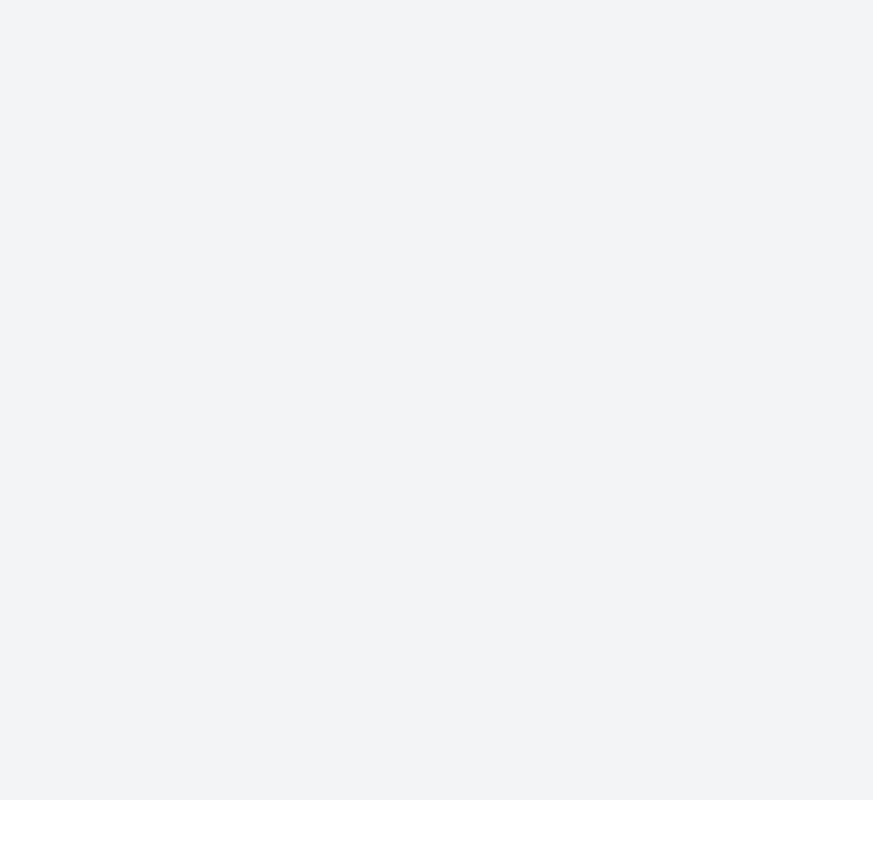
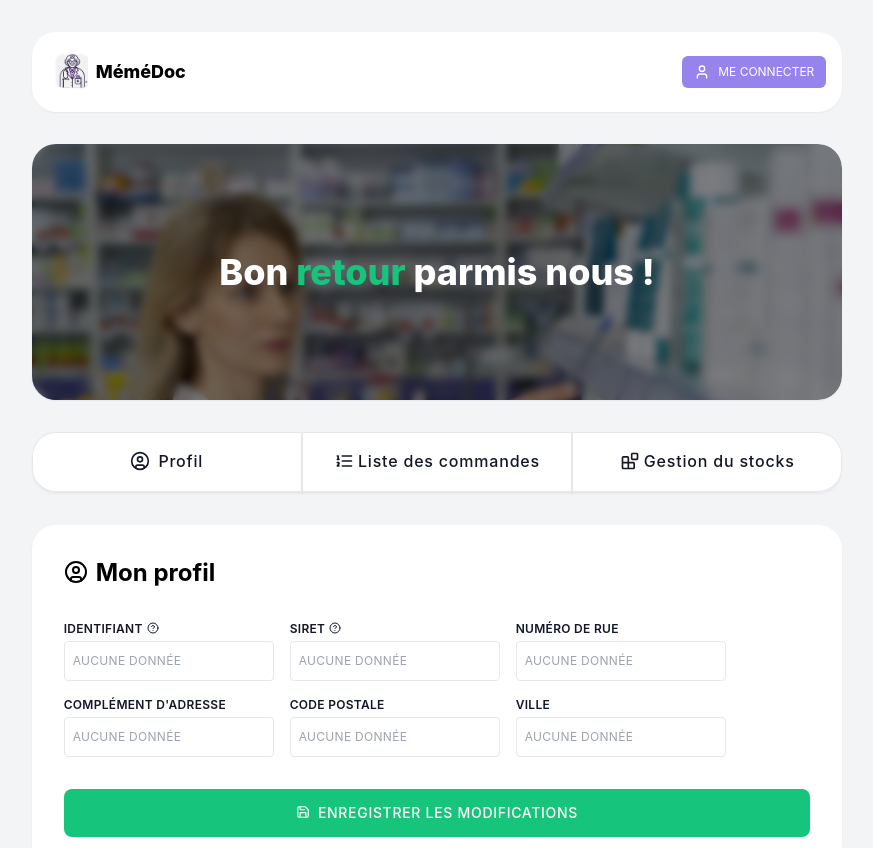
Before and after one commit to EhisOkpebho/memedocs, a React (Create React App) app: page /profile in a window 1280 px wide. Before the commit this address had no page. Shown: the top 848 px of the page, without its empty margins (203-1076 px from the left). Before the commit the page ends 800 px from the top, so only its background shows below. Built offline with nearby package versions, Linux system fonts and the light colour scheme.

Commit message:
:sparkles: create profile page + organize layouts and components

```diff
--- a/src/App.tsx
+++ b/src/App.tsx
@@ -3,13 +3,15 @@ import './App.css';
 import {BrowserRouter, Route, Routes} from "react-router-dom";
 import Home from "./pages/Home";
 import Layout from "./layout";
+import Profile from "./pages/Profile";
 
 function App() {
   return (
       <BrowserRouter>
           <Layout>
               <Routes>
-                  <Route index path="/" element={<Home />} />
+                  <Route index path='/' element={<Home />} />
+                  <Route index path='/profile' element={<Profile />} />
               </Routes>
           </Layout>
       </BrowserRouter>
--- /dev/null
+++ b/src/components/Footer.tsx
@@ -0,0 +1,11 @@
+const Footer = () => {
+    return (
+        <footer
+            className='px-4 md:px-8 py-4 w-full min-h-20 flex flex-col md:flex-row items-center justify-between rounded-2xl shadow-sm bg-white'>
+            <p>© 2024 tous droits réservés - Équipe 7</p>
+            <p>EPSI - Lille</p>
+        </footer>
+    )
+}
+
+export default Footer
--- /dev/null
+++ b/src/components/FormInput.tsx
@@ -0,0 +1,21 @@
+import {DetailedHTMLProps, FC, InputHTMLAttributes} from "react";
+import {CircleHelp} from "lucide-react";
+
+type Props = { label: string, description?: string } & DetailedHTMLProps<InputHTMLAttributes<HTMLInputElement>, HTMLInputElement>
+
+const FormInput: FC<Props> = ({ label, description,  ...rest }) => {
+    return (
+        <>
+            <fieldset className='flex flex-col space-y-1'>
+                <label className='tracking-wide uppercase font-semibold text-xs text-gray-900'>
+                    {label}
+                    { description && <CircleHelp className='ml-1 mb-0.5 inline size-3'/> }
+                </label>
+                <input {...rest} placeholder='Aucune donnée'
+                       className='px-2 h-10 rounded outline-none focus:ring-2 focus:ring-primary border border-gray-200 focus:bg-primary/5 text-gray-700 tracking-wide uppercase text-xs'/>
+            </fieldset>
+        </>
+    )
+}
+
+export default FormInput
--- /dev/null
+++ b/src/components/Header.tsx
@@ -0,0 +1,20 @@
+import {Link} from "react-router-dom";
+import {User} from "lucide-react";
+
+const Header = () => {
+    return (
+        <header className='px-4 w-full h-20 flex items-center justify-between rounded-3xl shadow-sm bg-white'>
+            <Link to='/' className='flex items-center justify-center gap-x-2 font-extrabold text-lg'>
+                <figure className='w-10 aspect-square bg-cover' style={{backgroundImage: "url('/logo.png')"}}/>
+                MéméDoc
+            </Link>
+            <button
+                className='px-3 h-8 flex items-center gap-x-2 rounded-md bg-primary uppercase text-xs text-white'>
+                <User className='size-4'/>
+                Me connecter
+            </button>
+        </header>
+    )
+}
+
+export default Header
--- a/src/layout.tsx
+++ b/src/layout.tsx
@@ -1,9 +1,13 @@
 import {ReactNode} from "react";
+import Footer from "./components/Footer";
 
 export default function Layout({ children }: { children: ReactNode }) {
     return (
         <div className='p-4 md:p-8 w-screen min-h-dvh bg-gray-100'>
-            {children}
+            <main className='mx-auto w-full lg:w-3/4 xl:w-2/3 flex flex-col gap-4 md:gap-8'>
+                {children}
+                <Footer />
+            </main>
         </div>
     )
 }
--- /dev/null
+++ b/src/layouts/MySpaceLayout.tsx
@@ -0,0 +1,38 @@
+import {ReactNode} from "react";
+import Header from "../components/Header";
+import {Blocks, CircleUser, ListOrdered} from "lucide-react";
+
+export default function Layout({ children }: { children: ReactNode }) {
+    return (
+        <>
+            <Header/>
+            <div className='w-full h-64 overflow-hidden rounded-3xl shadow-sm bg-cover'
+                 style={{backgroundImage: "url('/pharmacie.jpg')"}}>
+                <div
+                    className='p-4 w-full h-full flex flex-col items-center justify-center bg-black/50 backdrop-blur-sm'>
+                    {/*<img src='/logo.png' width={256} height={256} alt='logo' className='w-1/2 md:w-1/3'/>*/}
+                    <h1 className='text-center leading-10 font-extrabold text-3xl md:text-4xl text-white'>Bon <span
+                        className='text-pharmacist'>retour</span> parmis nous !</h1>
+                </div>
+            </div>
+            <div className='w-full flex flex-row rounded-3xl shadow-sm bg-white font-medium text-gray-900'>
+                <button
+                    className='py-4 w-full rounded-3xl rounded-r-none border border-b-2 hover:border-primary/50 hover:bg-primary/10 hover:text-primary tracking-wider duration-150'>
+                    <CircleUser className='mr-2 mb-1 size-5 inline'/>
+                    Profil
+                </button>
+                <button
+                    className='py-4 w-full border border-b-2 hover:border-primary/50 hover:bg-primary/10 hover:text-primary tracking-wider duration-150'>
+                    <ListOrdered className='mr-1 mb-1 size-5 inline'/>
+                    Liste des commandes
+                </button>
+                <button
+                    className='py-4 w-full rounded-3xl rounded-l-none border border-b-2 hover:border-primary/50 hover:bg-primary/10 hover:text-primary tracking-wider duration-150'>
+                    <Blocks className='mr-1 mb-1 size-5 inline'/>
+                    Gestion du stocks
+                </button>
+            </div>
+            {children}
+        </>
+    )
+}
--- a/src/pages/Home.tsx
+++ b/src/pages/Home.tsx
@@ -1,7 +1,8 @@
-import {Link} from "react-router-dom";
 import {CircleArrowRight, Cross, LucideIcon, Stethoscope, User} from "lucide-react";
 import {cs} from "../utils/utils";
 import {useRef} from "react";
+import Header from "../components/Header";
+import Footer from "../components/Footer";
 
 const PROFILES: { name: string, icon: LucideIcon, color: string, options: string[] }[] = [
     {
@@ -50,19 +51,9 @@ export default function Home() {
     }
 
     return (
-        <div className='mx-auto w-full lg:w-3/4 xl:w-2/3 h-full flex flex-col gap-4 md:gap-8'>
+        <div className='w-full h-full flex flex-col gap-4 md:gap-8'>
                 <div className='h-screen flex flex-col gap-4 md:gap-8'>
-                <header className='px-4 w-full h-20 flex items-center justify-between rounded-3xl shadow-sm bg-white'>
-                    <Link to='/' className='flex items-center justify-center gap-x-2 font-extrabold text-lg'>
-                        <figure className='w-10 aspect-square bg-cover' style={{backgroundImage: "url('/logo.png')"}}/>
-                        MéméDoc
-                    </Link>
-                    <button
-                        className='px-3 h-8 flex items-center gap-x-2 rounded-md bg-primary uppercase text-xs text-white'>
-                        <User className='size-4'/>
-                        Me connecter
-                    </button>
-                </header>
+                    <Header/>
                     <div className='w-full h-[50vh] md:h-[70vh] overflow-hidden rounded-3xl shadow-sm bg-cover'
                          style={{backgroundImage: "url('/pharmacie.jpg')"}}>
                         <div
@@ -82,8 +73,10 @@ export default function Home() {
                                     onClick={() => scrollToItem(index)}
                                     className={cs('pl-8 pr-4  w-full h-20 md:w-1/3 rounded-full flex items-center justify-between text-white group', color)}>
                                     <Icon className='size-8'/>
-                                <p className='tracking-wide uppercase font-bold text-lg md:text-sm xl:text-lg'>Je suis {name}</p>
-                                <CircleArrowRight className='size-8 group-hover:rotate-90 max-md:rotate-90 duration-300'/>
+                                    <p className='tracking-wide uppercase font-bold text-lg md:text-sm xl:text-lg'>Je
+                                        suis {name}</p>
+                                    <CircleArrowRight
+                                        className='size-8 group-hover:rotate-90 max-md:rotate-90 duration-300'/>
                                 </button>
                             ))
                         }
@@ -97,12 +90,14 @@ export default function Home() {
                                     key={index}
                                     ref={el => storeRef(el, index)}
                                     className={cs('w-full min-h-[50vh] relative overflow-hidden flex flex-col items-center gap-y-4 rounded-3xl shadow-sm', color)}>
-                                <Icon className='size-[80%] absolute top-1/2 -translate-y-1/2 text-white/10' />
+                                    <Icon className='size-[80%] absolute top-1/2 -translate-y-1/2 text-white/10'/>
                                     <div className='px-8 py-8 w-full h-full absolute left-0 top-0 backdrop-blur-sm'>
                                         <div className='px-4 w-full'>
                                             <div className='flex flex-col items-center justify-center md:gap-y-1'>
-                                            <small className='uppercase font-bold text-lg md:text-2xl'>Je suis</small>
-                                            <span className='uppercase font-extrabold text-2xl md:text-4xl'>{name}</span>
+                                                <small className='uppercase font-bold text-lg md:text-2xl'>Je
+                                                    suis</small>
+                                                <span
+                                                    className='uppercase font-extrabold text-2xl md:text-4xl'>{name}</span>
                                             </div>
                                             <ul className='mt-8 space-y-4 font-medium text-lg md:text-2xl marker:text-black'>
                                                 {
@@ -116,11 +111,6 @@ export default function Home() {
                         })
                     }
                 </article>
-            <footer
-                className='px-4 md:px-8 py-4 w-full min-h-20 flex flex-col md:flex-row items-center justify-between rounded-2xl shadow-sm bg-white'>
-                <p>© 2024 tous droits réservés - Équipe 7</p>
-                <p>EPSI - Lille</p>
-            </footer>
             </div>
     )
 }
--- /dev/null
+++ b/src/pages/Profile.tsx
@@ -0,0 +1,32 @@
+import {CircleUser, Save} from "lucide-react";
+import FormInput from "../components/FormInput";
+import MySpaceLayout from "../layouts/MySpaceLayout";
+
+export default function Profile() {
+    return (
+        <MySpaceLayout>
+            <div className='p-8 w-full flex flex-col gap-y-8 rounded-3xl shadow-sm bg-white'>
+                <h3 className='font-bold text-2xl'>
+                    <CircleUser className='mb-1 mr-2 size-6 inline'/>
+                    Mon profil
+                </h3>
+                <form className='flex flex-col gap-y-8'>
+                    <div className='flex flex-wrap gap-4'>
+                        <FormInput label='Identifiant' description='Identifiant'/>
+                        <FormInput label='Siret'
+                                   description="Système d'identification du répertoire des établissements"/>
+                        <FormInput label='Numéro de rue'/>
+                        <FormInput label="Complément d'adresse"/>
+                        <FormInput label="Code postale"/>
+                        <FormInput label="Ville"/>
+                    </div>
+                    <button
+                        className='w-full h-12 rounded-lg bg-pharmacist tracking-wider uppercase text-sm font-medium text-white hover:brightness-95 duration-150'>
+                        <Save className='mr-2 mb-1 size-3.5 inline'/>
+                        Enregistrer les modifications
+                    </button>
+                </form>
+            </div>
+        </MySpaceLayout>
+    )
+}
```
Lines whose indentation alone changed are shown as unchanged.
